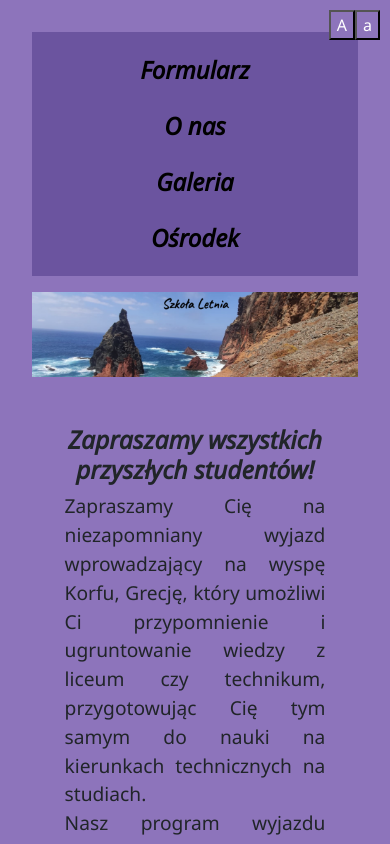
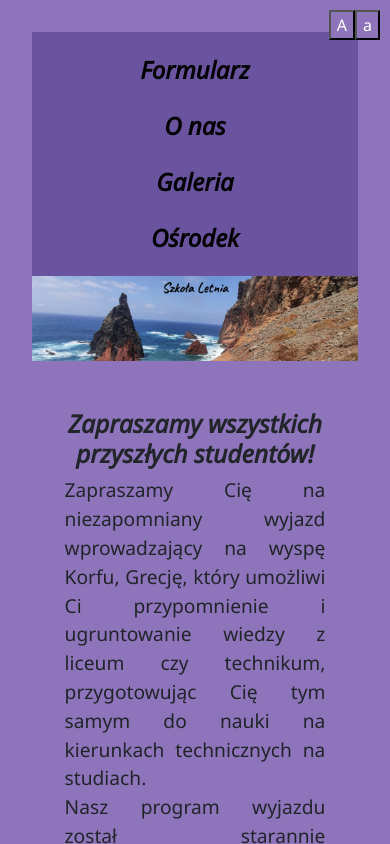
Before and after one commit to karomnii/LabyrinthGame, a React (Vite) app: page / in a window 390 px wide. Shown: the top 844 px of the page. Built offline with nearby package versions, Linux system fonts and the light colour scheme.

Commit message:
Update Navbar.css

```diff
--- a/styles/Navbar.css
+++ b/styles/Navbar.css
@@ -8,12 +8,6 @@ nav a {
 	padding: 10px 20px;
 	text-decoration: none;
 	color: #000;
-}
-
-@media screen and (max-width: 500px) {
-	#header-img {
-		padding-top: 1em;
-	}
 }
 #mobile-menu-content.active {
 	display: flex !important;
```
